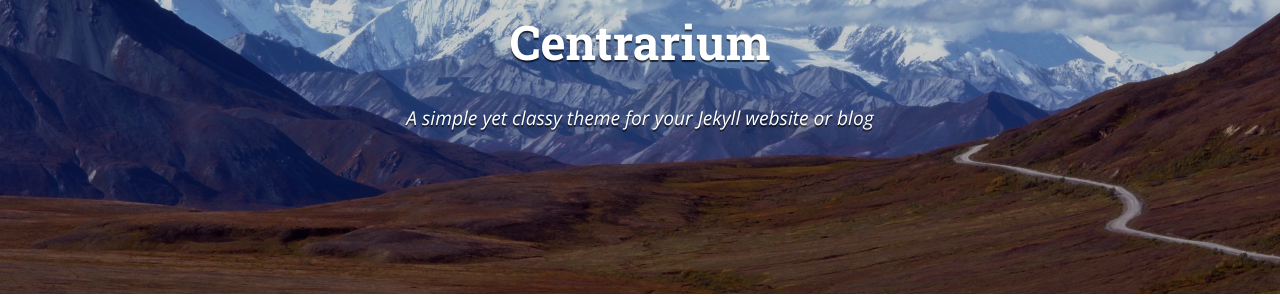
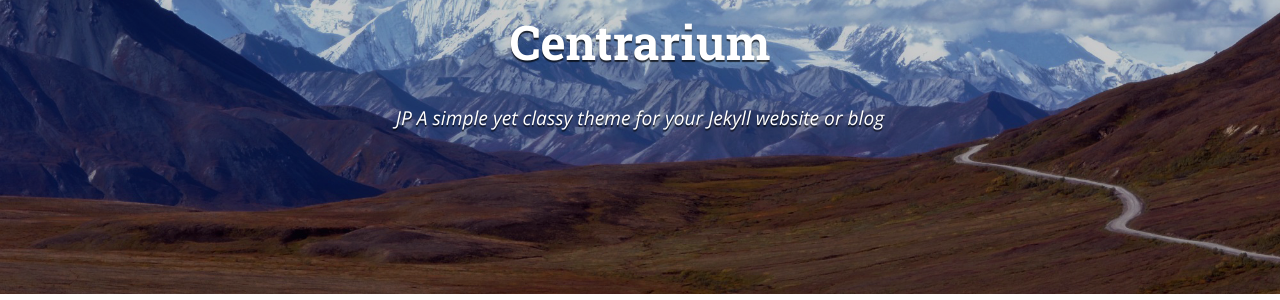
Before and after one commit to jonpage23/zero2, a Jekyll site: the page built from index.html, in a window 1280 px wide. Shown: the part 209-509 px from the top of the page. Built offline with Jekyll 4.4.1, drawn with Linux system fonts in a browser that asks for light colours; nearby versions of some CDN libraries; the list of posts is cut into pages by our own code.

Commit message:
Update _config.yml

```diff
--- a/_config.yml
+++ b/_config.yml
@@ -9,7 +9,7 @@ exclude:
 
 # Site settings
 title: Centrarium
-subtitle: "A simple yet classy theme for your Jekyll website or blog"
+subtitle: "JP A simple yet classy theme for your Jekyll website or blog"
 email: blcentra@gmail.com
 name: Ben Centra
 description: >
```
